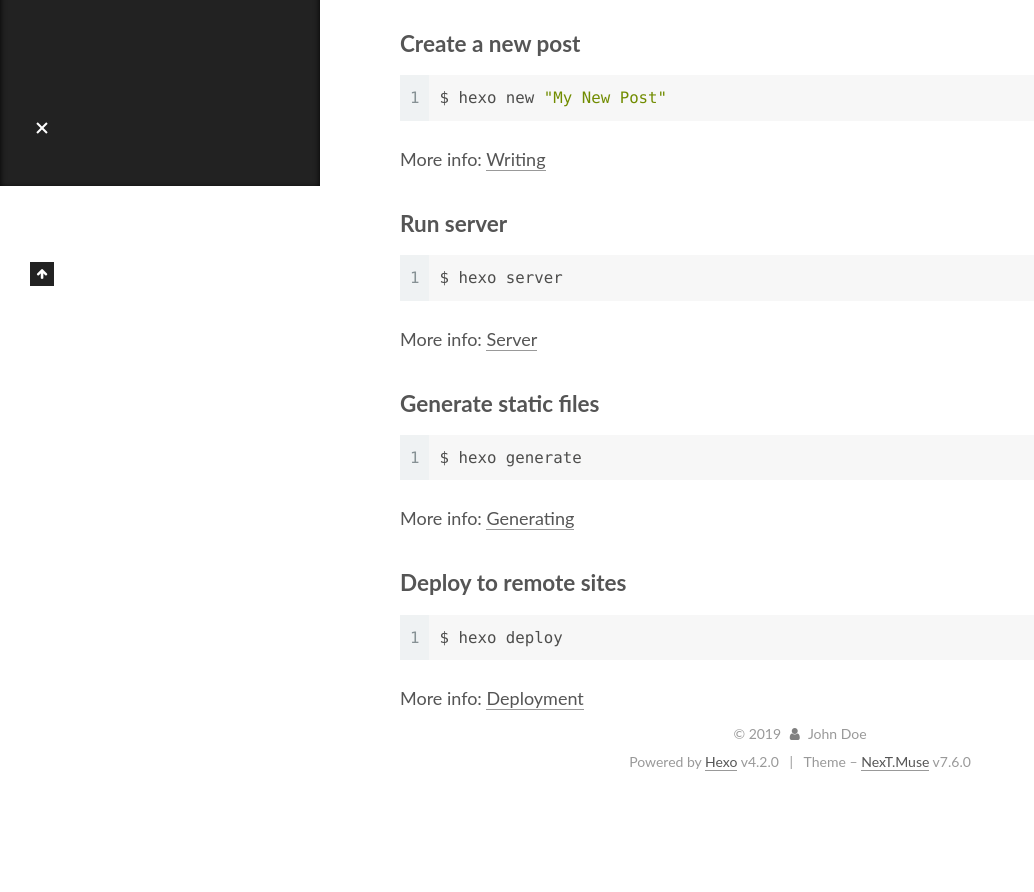
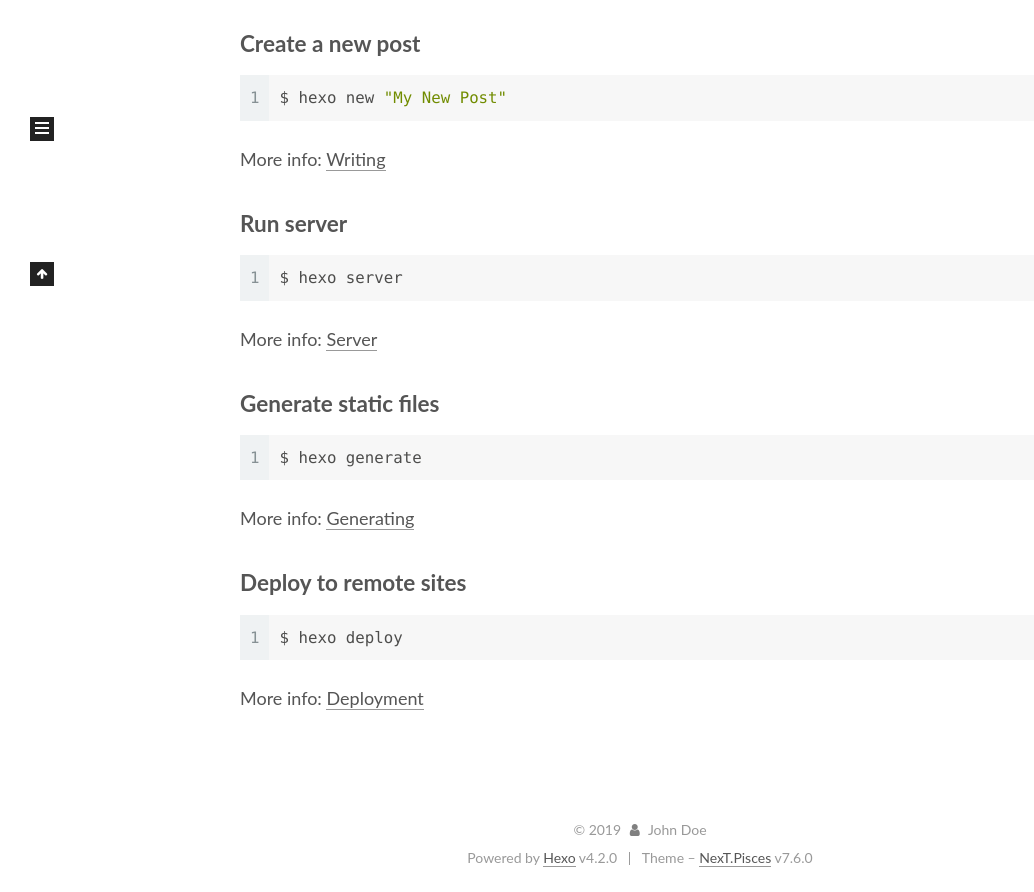
Before and after one commit to b946c5a0bf547c89/b946c5a0bf547c89.github.io, a plain HTML site: page 2019/12/29/hello-world/index.html in a window 1280 px wide. Shown: the part 614-1506 px from the top of the page, without its empty margins (0-1034 px from the left). Before the commit the page ends 1410 px from the top, so only its background shows below. Drawn offline with Linux system fonts and the light colour scheme.

Commit message:
Site updated: 2019-12-29 10:34:53

```diff
--- a/2019/12/29/hello-world/index.html
+++ b/2019/12/29/hello-world/index.html
@@ -21,7 +21,7 @@
   var CONFIG = {
     hostname: new URL('http://yoursite.com').hostname,
     root: '/',
-    scheme: 'Muse',
+    scheme: 'Pisces',
     version: '7.6.0',
     exturl: false,
     sidebar: {"position":"left","display":"post","padding":18,"offset":12,"onmobile":false},
@@ -339,7 +339,7 @@
   <div class="powered-by">Powered by <a href="https://hexo.io/" class="theme-link" rel="noopener" target="_blank">Hexo</a> v4.2.0
   </div>
   <span class="post-meta-divider">|</span>
-  <div class="theme-info">Theme – <a href="https://muse.theme-next.org/" class="theme-link" rel="noopener" target="_blank">NexT.Muse</a> v7.6.0
+  <div class="theme-info">Theme – <a href="https://pisces.theme-next.org/" class="theme-link" rel="noopener" target="_blank">NexT.Pisces</a> v7.6.0
   </div>
 
 
@@ -365,7 +365,7 @@
 <script src="/js/motion.js"></script>
 
 
-<script src="/js/schemes/muse.js"></script>
+<script src="/js/schemes/pisces.js"></script>
 
 
 <script src="/js/next-boot.js"></script>
```
Also changed, not shown: archives/2019/12/index.html (+3 -3 lines), archives/2019/index.html (+3 -3 lines), archives/index.html (+3 -3 lines), index.html (+3 -3 lines).
